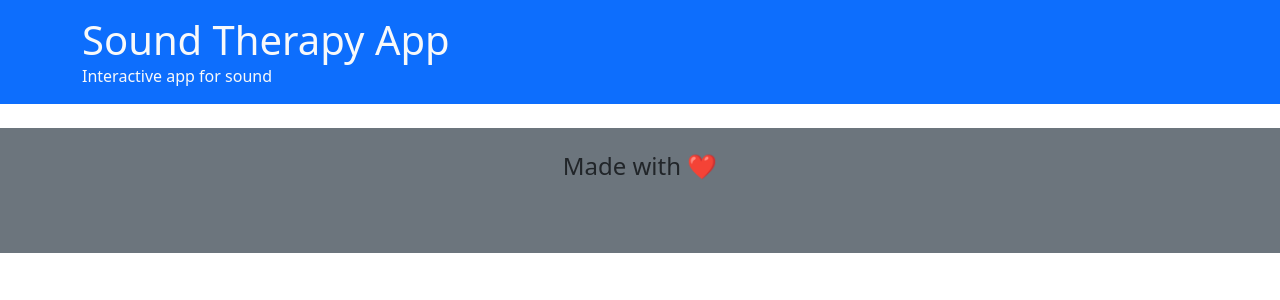
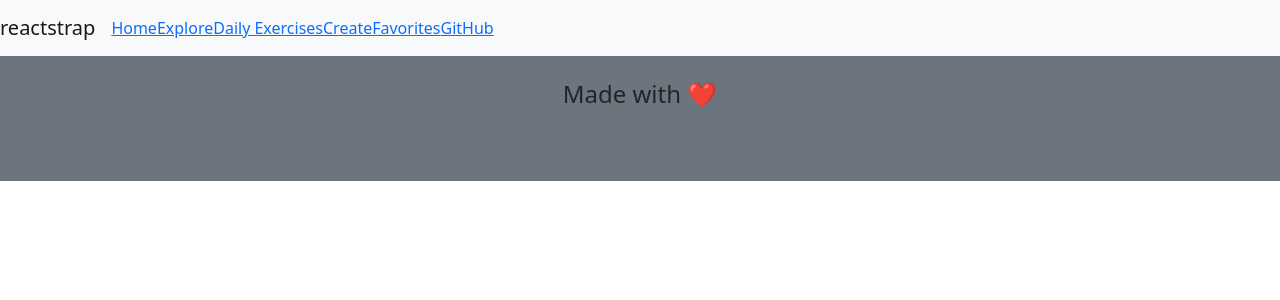
Before and after one commit to shannonjburris/well-waves, a React (Create React App) app in the folder client/: page /header in a window 1280 px wide. Shown: the top 300 px of the page. Built offline with nearby package versions, Linux system fonts and the light colour scheme.

Commit message:
added nav

```diff
--- a/client/src/components/Header/index.js
+++ b/client/src/components/Header/index.js
@@ -1,14 +1,43 @@
-import React from 'react';
+import React, { useState } from 'react';
 
-const Header = () => {
+import {
+  Collapse,
+  Navbar,
+  NavbarToggler,
+  NavbarBrand,
+  Nav,
+  NavItem,
+  NavLink,
+} from 'reactstrap';
+
+import { Link } from 'react-router-dom';
+
+const Header = (props) => {
+  const [isOpen, setIsOpen] = useState(false);
+
+  const toggle = () => setIsOpen(!isOpen);
+
   return (
-    <header className="bg-primary text-light mb-4 py-3 flex-row align-center">
-      <div className="container flex-row justify-space-between-lg justify-center align-center">
-        <h1 className="m-0">Sound Therapy App</h1>
-        <p className="m-0">Interactive app for sound</p>
-      </div>
-    </header>
+    <div>
+      <Navbar color="light" light expand="md">
+        <NavbarBrand href="/">reactstrap</NavbarBrand>
+        <NavbarToggler onClick={toggle} />
+        <Collapse isOpen={isOpen} navbar>
+          <Nav className="mr-auto" navbar>
+            <NavItem>
+              <Link to="/">Home</Link>
+              <Link to="/">Explore</Link>
+              <Link to="/">Daily Exercises</Link>
+              <Link to="/">Create</Link>
+              <Link to="/">Favorites</Link>
+            </NavItem>
+            <NavItem>
+              <Link href="https://github.com/reactstrap/reactstrap">GitHub</Link>
+            </NavItem>
+          </Nav>
+        </Collapse>
+      </Navbar>
+    </div>
   );
-};
-
+}
 export default Header;
```
Also changed, not shown: client/src/pages/Favorites.js (added).
